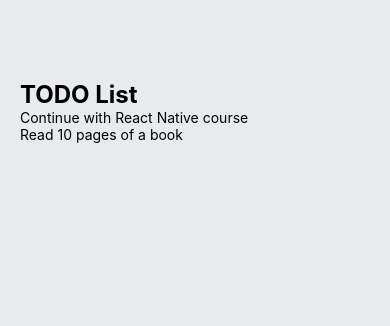
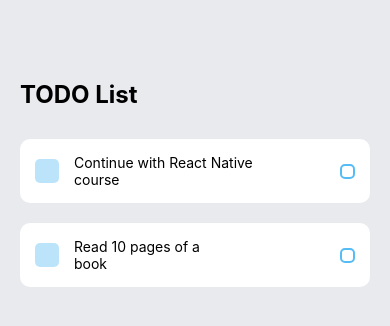
Before and after one commit to jnusan/todo-app, a React Native app: screen / in a window 390 px wide. Shown: the top 326 px of the page. Built offline with nearby package versions, Linux system fonts and the light colour scheme.

Commit message:
Task component style

```diff
--- a/App.tsx
+++ b/App.tsx
@@ -34,5 +34,7 @@
     fontSize: 24,
     fontWeight: 'bold'
   },
-  items: {}
+  items: {
+    marginTop: 30
+  }
 });
--- a/src/components/task.tsx
+++ b/src/components/task.tsx
@@ -20,14 +20,36 @@
 
 const styles = StyleSheet.create({
   item: {
+    backgroundColor: '#FFFF',
+    padding: 15,
+    borderRadius:10,
+    flexDirection: 'row',
+    alignItems: 'center',
+    justifyContent: 'space-between',
+    marginBottom: 20
+  },
+  itemLeft: {
+    flexDirection: 'row',
+    alignItems: 'center',
+    flexWrap: 'wrap'
+  },
+  square: {
+    width: 24,
+    height: 24,
+    backgroundColor: '#55BCF6',
+    opacity: 0.4,
+    borderRadius: 5,
+    marginRight: 15
+  },
+  itemText: {
+    maxWidth:'80%',
 
   },
-  itemLeft: {
-
-  },
-  square: {
-
-  },
-  itemText: {},
-  circular: {}
+  circular: {
+    width: 15,
+    height: 15,
+    borderColor: '#55BCF6',
+    borderWidth: 2,
+    borderRadius: 5,
+  }
 });
```
